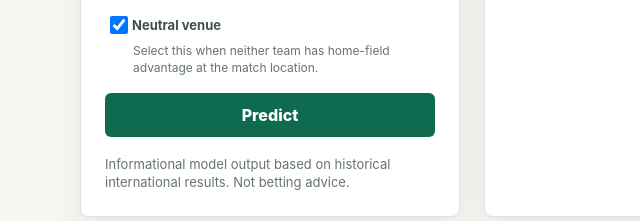
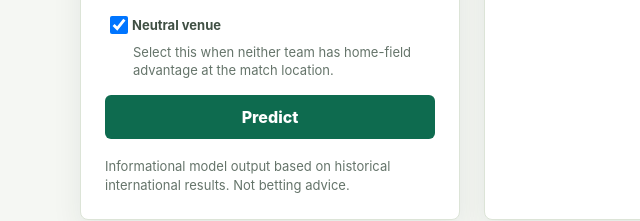
Before and after one commit to don-milsey-miller/2026-world-cup-predictions, a plain HTML site: page static/index.html in a window 1280 px wide. Shown: the part 466-687 px from the top of the page, 0-640 px from the left. Drawn offline with Linux system fonts and the light colour scheme; files that its build step writes are made by us from their sources; no server answers; files whose address does not match are found by name.

Commit message:
Match neutral venue note font size

```diff
--- a/static/styles.css
+++ b/static/styles.css
@@ -83,7 +83,7 @@ select {
 .field-note {
   margin: -10px 0 0 28px;
   color: #65746a;
-  font-size: 12px;
+  font-size: 13px;
   line-height: 1.4;
 }
 
```
